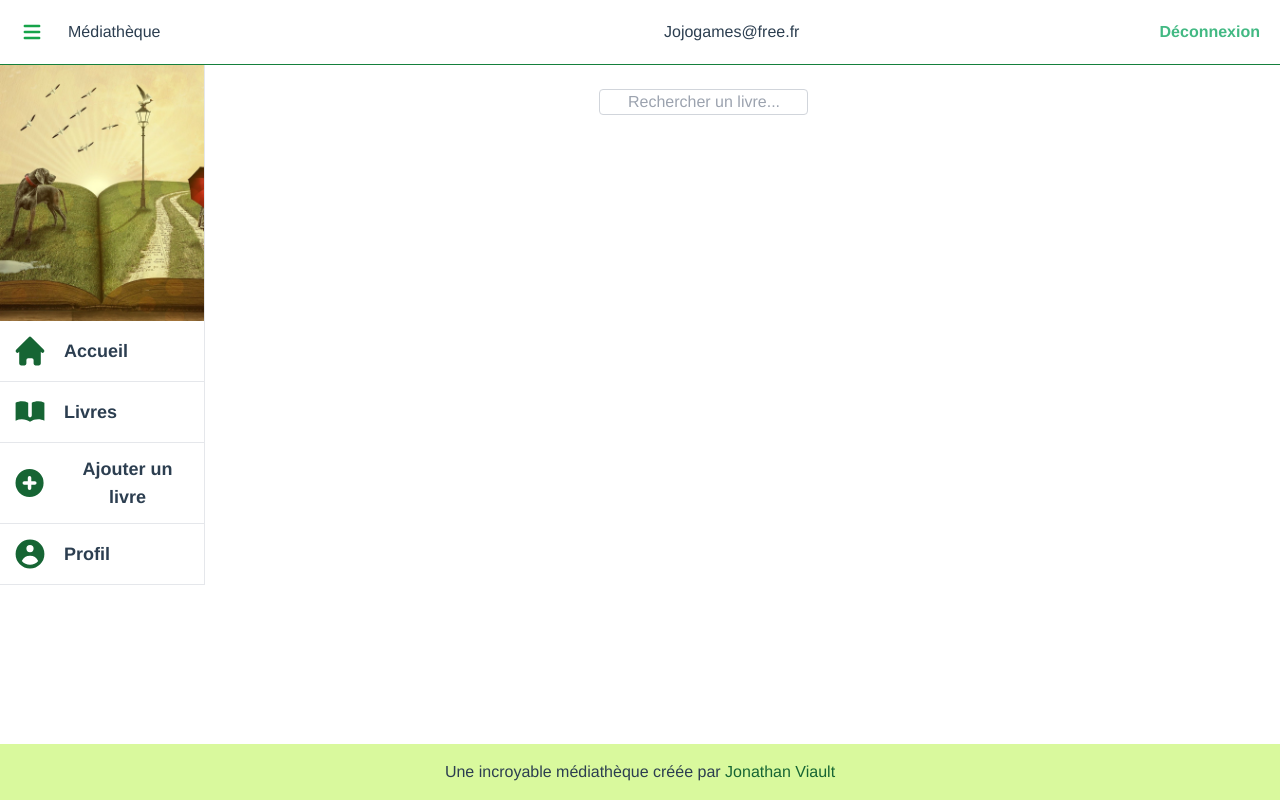
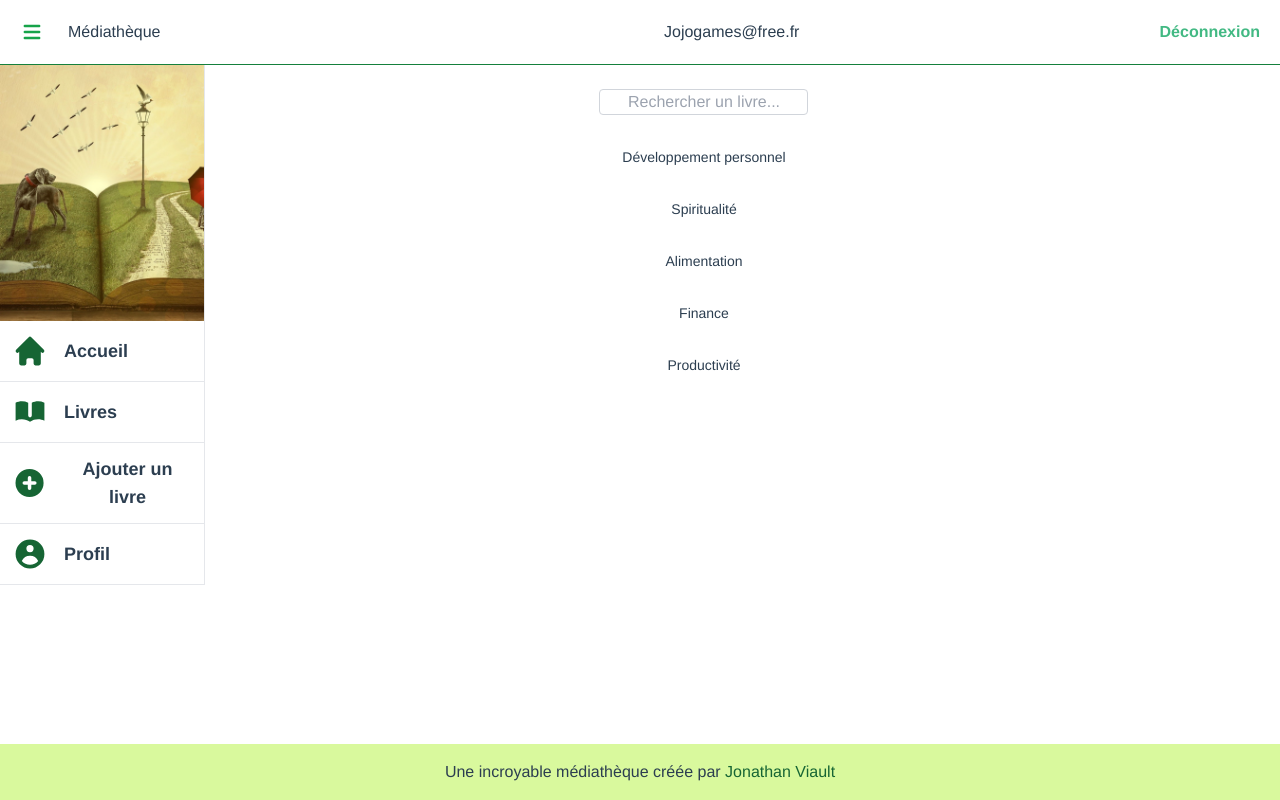
Before and after one commit to jojogames632/vue-mediatheque, a Vue app: page /api/books in a window 1280 px wide. Built offline with nearby package versions, Linux system fonts and the light colour scheme.

Commit message:
Add type filters in books page

```diff
--- a/src/views/BooksView.vue
+++ b/src/views/BooksView.vue
@@ -7,18 +7,49 @@
 			<input
 				type="text"
 				placeholder="Rechercher un livre..."
-				class="border border-gray-300 rounded mt-6 text-center mx-auto"
+				class="border border-gray-300 rounded mt-6 text-center"
+				v-model="search"
 				/>
+
+			<div class="grid grid-cols-3 md:grid-cols-1 text-sm mt-6">
+				<div
+					class="mb-4 p-2 rounded"
+					v-for="(type, index) in types"
+					:class="{ 'bg-lime-200': currentType === type }"
+					:key="index"
+					@click="selectType(type)">
+					{{ type }}
+				</div>
+			</div>
+
 		</div>
 	</div>
 </template>
 
 <script>
+import { ref } from '@vue/reactivity'
 import SideNav from '../components/Shared/SideNav.vue'
 
 export default {
 	components: {
 		SideNav
+	},
+	setup() {
+		const search = ref('')
+		const types = ref([
+			'Développement personnel',
+			'Spiritualité',
+			'Alimentation',
+			'Finance',
+			'Productivité'
+		])
+		const currentType = ref('')
+
+		const selectType = (type) => {
+			currentType.value = type === currentType.value ? '' : type
+		}
+
+		return { search, types, currentType, selectType }
 	}
 }
 </script>
```
